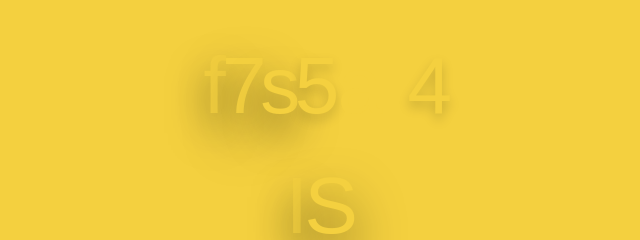
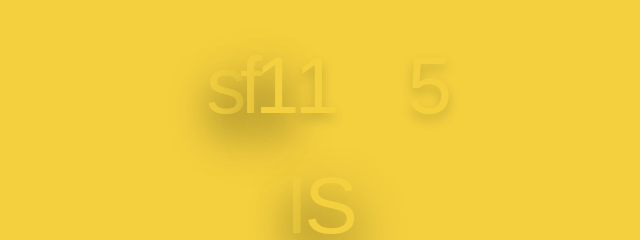
Before and after one commit to Sidharth-Manikuttan/flag_website, a plain HTML site: page index.html in a window 1280 px wide. Shown: the part 202-442 px from the top of the page, 320-960 px from the left. Drawn offline with Linux system fonts and the light colour scheme.

Commit message:
Update index.html

```diff
--- a/index.html
+++ b/index.html
@@ -8,12 +8,12 @@
 </head>
 <body>
     <div class="words word-1">
+        <span>s</span>
         <span>f</span>
-        <span>7</span>
-        <span>s</span>
+        <span>1</span>
+        <span>1</span>
+        <span>p</span>
         <span>5</span>
-        <span>a</span>
-        <span>4</span>
       </div>
 
       <div class="words word-2">
```
